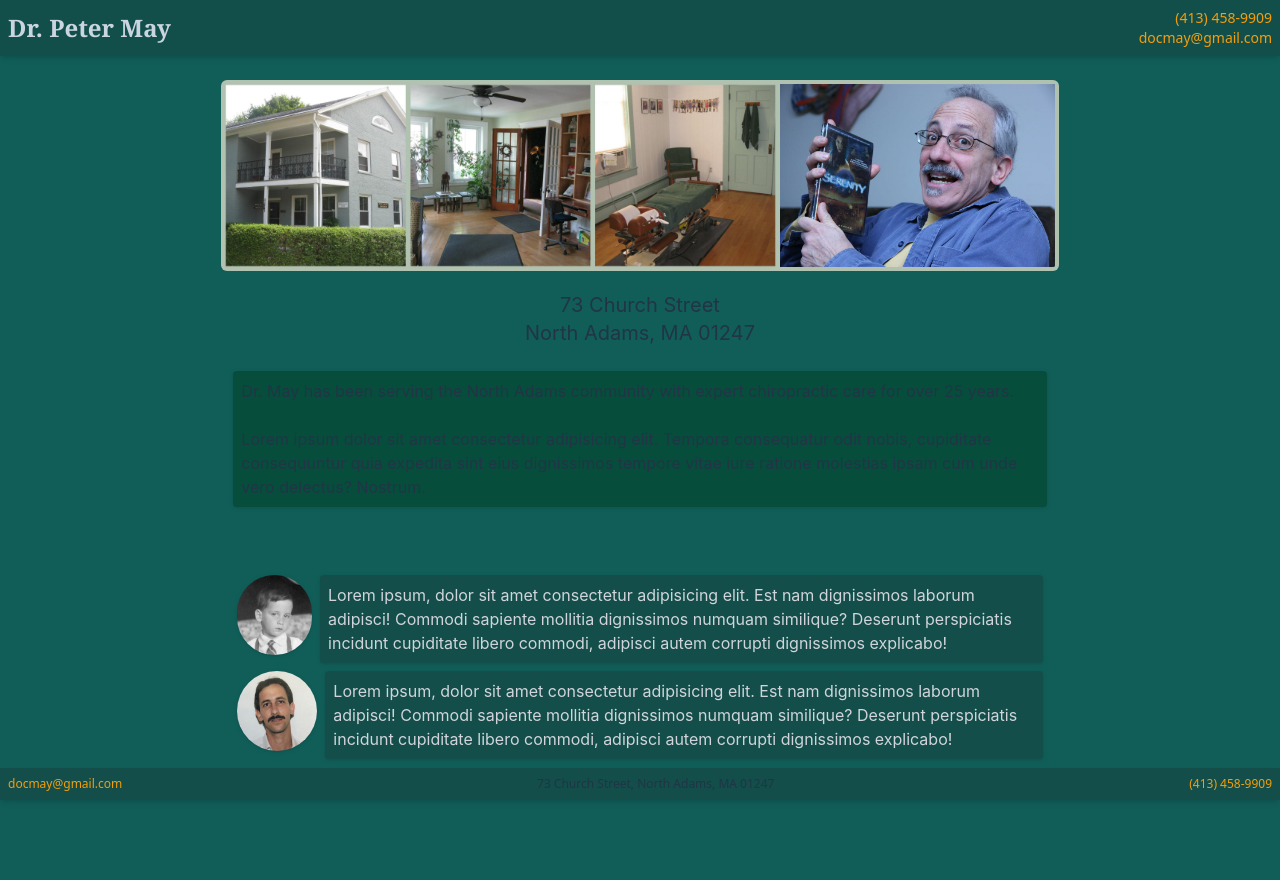
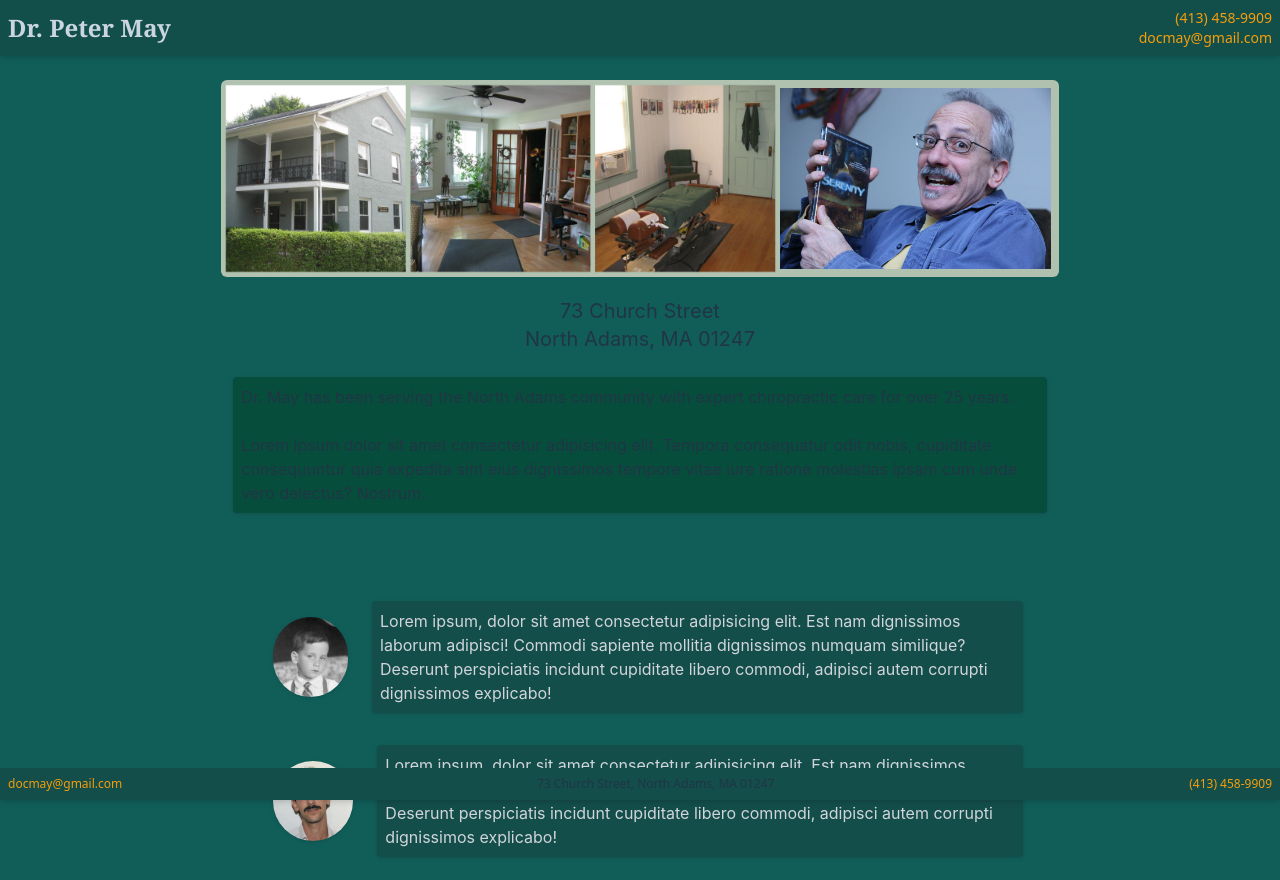
Before and after one commit to maxmay94/dr_may, a React (Vite) app: page / in a window 1280 px wide. Built offline with nearby package versions, Linux system fonts and the light colour scheme.

Commit message:
small style change

```diff
--- a/index.html
+++ b/index.html
@@ -4,6 +4,10 @@
     <meta charset="UTF-8" />
     <link rel="icon" type="image" href="/src/images/favicon.png" />
     <meta name="viewport" content="width=device-width, initial-scale=1.0" />
+    <meta
+      name="Dr. Peter May"
+      content="Dr. Peter May - Chiropractic Care"
+    />
     <title>Dr. Peter May - Chiropractic Care</title>
   </head>
   <body class="bg-teal-800">
--- a/src/components/navBar/NavBar.jsx
+++ b/src/components/navBar/NavBar.jsx
@@ -9,8 +9,11 @@ const NavBar = () => {
 
             <li className="grow m-2 mt-3 font-serif font-bold text-2xl text-slate-300">Dr. Peter May</li>
 
+            {/* <li className="grow m-2">
+              <img className="rotate-90 w-10 h-10" src="/src/images/spine.svg" alt="spine" />
+            </li> */}
+
             <li className="m-2 text-sm font-light">
-
               <p className="text-amber-500 text-right">
                 (413) 458-9909
               </p>
--- a/src/pages/Landing/Landing.jsx
+++ b/src/pages/Landing/Landing.jsx
@@ -1,12 +1,12 @@
 
 const Landing = () => {
   return (
-    <main className="relative h-screen">
-      <div className="lg:w-2/3 mx-auto">
+    <main className="relative h-screen bg-teal-800">
+      <div className="lg:w-2/3 mx-auto bg-teal-800">
 
         <div className="flex m-2 mt-20 ">
           <img className="w-2/3 rounded-l-md" src="/src/images/office_cover_photo.jpeg" alt="office"/>
-          <img className="w-1/3 rounded-r-md border-l-0 border-4 border-borderGreen" src="/src/images/serenity_dad.jpeg" alt="office"/>
+          <img className="w-1/3 rounded-r-md border-l-0 border-4 lg:border-6 bg-borderGreen lg:p-1 lg:pl-0 border-borderGreen" src="/src/images/serenity_dad.jpeg" alt="office"/>
         </div>
 
         <div className="m-5 ">
@@ -24,20 +24,24 @@ const Landing = () => {
 
         <br />
 
-        <div className="m-5">
+        <div className="m-10">
+
           <div className="flex">
-            <img className="rounded-full m-1 w-20 h-20 drop-shadow" src="/src/images/baby_dad_head.jpeg" alt="baby_dad_head"/>
+            <img className="rounded-full m-5 w-20 h-20 drop-shadow" src="/src/images/baby_dad_head.jpeg" alt="baby_dad_head"/>
             <div className="bg-teal-900 text-gray-300 m-1 p-2 drop-shadow rounded">
               Lorem ipsum, dolor sit amet consectetur adipisicing elit. Est nam dignissimos laborum adipisci! Commodi sapiente mollitia dignissimos numquam similique? Deserunt perspiciatis incidunt cupiditate libero commodi, adipisci autem corrupti dignissimos explicabo!
             </div>
           </div>
 
+          <br />
+
           <div className="flex">
-            <img className="rounded-full m-1 w-20 h-20 drop-shadow" src="/src/images/dad_headshot.jpeg" alt="baby_dad_head"/>
+            <img className="rounded-full m-5 w-20 h-20 drop-shadow" src="/src/images/dad_headshot.jpeg" alt="baby_dad_head"/>
             <div className="bg-teal-900 text-gray-300 m-1 p-2 drop-shadow rounded">
               Lorem ipsum, dolor sit amet consectetur adipisicing elit. Est nam dignissimos laborum adipisci! Commodi sapiente mollitia dignissimos numquam similique? Deserunt perspiciatis incidunt cupiditate libero commodi, adipisci autem corrupti dignissimos explicabo!
             </div>
           </div>
+
         </div>
 
       </div>
```
Also changed, not shown: src/images/spine.svg (added).
